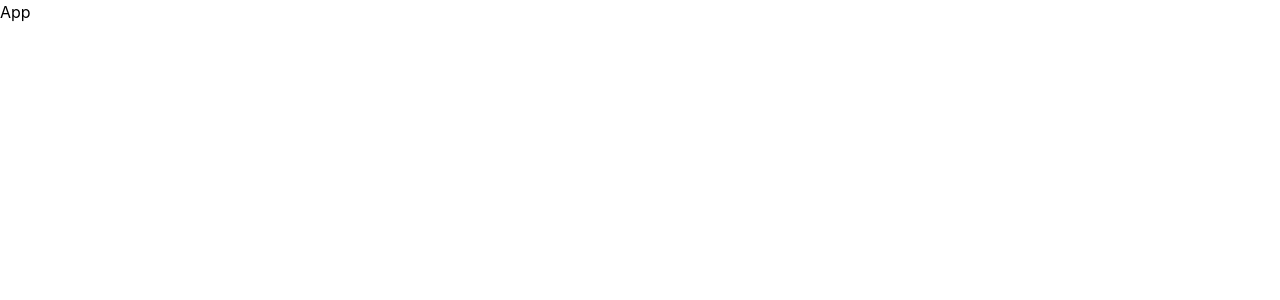
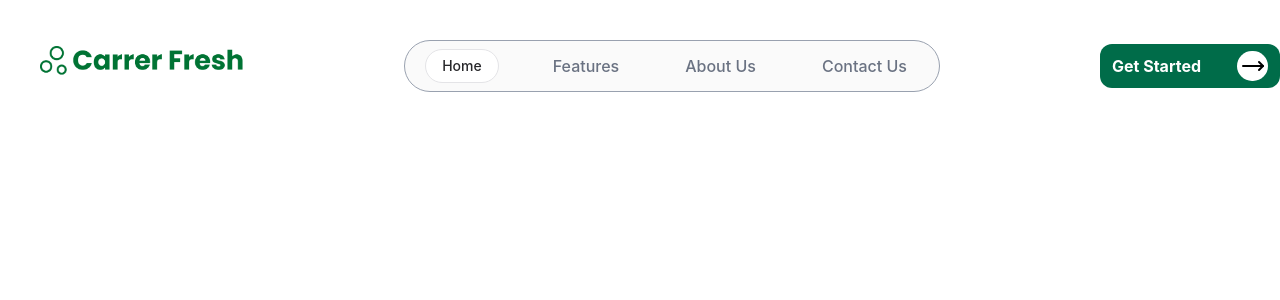
Before and after one commit to kmabdullah682/Job-application-full-stack, a React app in the folder frontend/: page / in a window 1280 px wide. Shown: the top 300 px of the page. Built offline with nearby package versions, Linux system fonts and the light colour scheme; the HTML template or start-up script is replaced by a standard one.

Commit message:
navbar completed

```diff
--- a/frontend/package.json
+++ b/frontend/package.json
@@ -12,6 +12,7 @@
   "dependencies": {
     "@reduxjs/toolkit": "^2.12.0",
     "@tailwindcss/vite": "^4.3.0",
+    "lucide-react": "^1.16.0",
     "react": "^19.2.6",
     "react-dom": "^19.2.6",
     "react-redux": "^9.3.0",
--- a/frontend/src/App.jsx
+++ b/frontend/src/App.jsx
@@ -1,7 +1,10 @@
+import Navbar from "./components/Navbar"
 
 const App = () => {
   return (
-    <main>App</main>
+    <main className="min-h-screen w-full relative">
+        <Navbar />
+    </main>
   )
 }
 
--- /dev/null
+++ b/frontend/src/components/Navbar.jsx
@@ -0,0 +1,41 @@
+import { useState } from "react";
+import logo from "../../public/final_logo.png"
+import { MoveRight } from "lucide-react"
+
+const Navbar = () => {
+
+    const links = ["Home", "Features", "About Us", "Contact Us"];
+    const [isActive, setIsActive] = useState("Home");
+
+
+  return (
+    <nav className="ml-10 fixed mt-10">
+        <div className="flex items-center  gap-40">
+              <img src={logo} alt="logo" className="h-10 w-auto select-none object-contain cursor-pointer" />
+              <div className="bg-[#FAFAFA] h-13 w-150 border border-gray-400 rounded-full px-5 py-2">
+                  <ul className="flex items-center justify-between">
+                      {links.map((link) => {
+
+                          const safeHash = link.toLowerCase().replace(/\s+/g, "-");
+
+                          return (
+                              <li onClick={() => setIsActive(link)} className={`cursor-pointer px-3 rounded-full transition-all duration-300 ${
+                                isActive === link
+                                ? "px-4 py-1.5 rounded-full text-sm transition-colors bg-white border border-zinc-200 font-medium text-zinc-800 hover:text-zinc-600 "
+                                : "text-gray-500 hover:text-black font-medium"
+                                  } duration-500 transition-colors`}>
+                                  <a href={`#${safeHash}`}>{link}</a></li>
+                          )
+                      }) }
+                  </ul>
+              </div>
+              <button type="btn" className="bg-[#006C49] w-45 px-3 py-4 h-11 rounded-xl flex items-center gap-9 cursor-pointer duration-500 transition-all hover:translate-x-3">
+                  <span className="font-bold text-white whitespace-nowrap">Get Started</span>
+                  <span className="bg-white w-8 h-7.5 rounded-full flex items-center justify-center"><MoveRight /></span>
+              </button>
+        </div>
+    </nav>
+  )
+}
+
+export default Navbar
--- a/frontend/vite.config.js
+++ b/frontend/vite.config.js
@@ -4,5 +4,5 @@ import tailwindcss from '@tailwindcss/vite'
 
 // https://vite.dev/config/
 export default defineConfig({
-  plugins: [react() , tailwindcss],
+  plugins: [react() , tailwindcss()],
 })
```
Also changed, not shown: frontend/public/final_logo.png (added), frontend/src/components/HeroSection.jsx (added), 1 other file (tests, documents, lock files or other folders).
